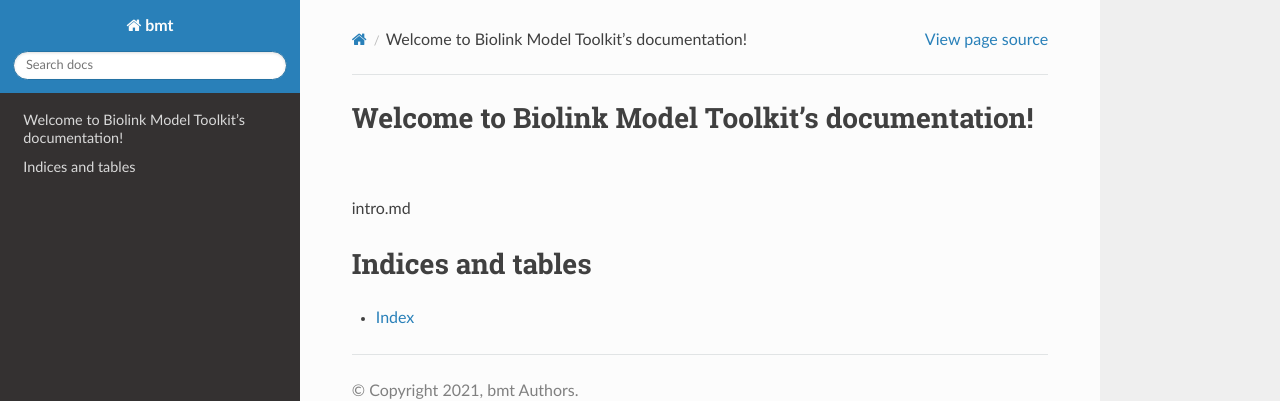
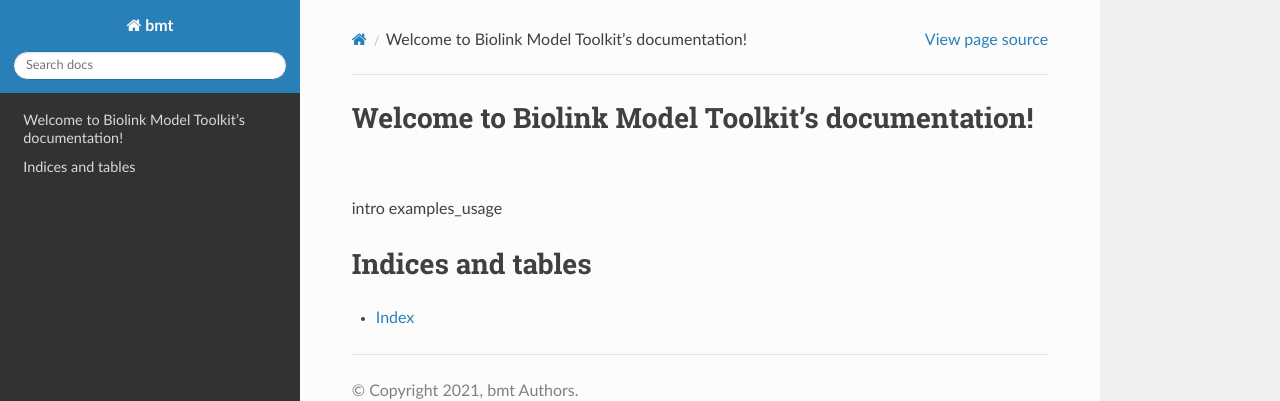
Before and after one commit to biolink/biolink-model-toolkit, a Sphinx documentation site: the page built from docs/index.rst, in a window 1280 px wide. Shown: the top 401 px of the page. Built offline with Sphinx 7.4.7 and the Read the Docs theme 2.0.0, drawn with Linux system fonts in a browser that asks for light colours.

Commit message:
tweaking docs

```diff
--- a/docs/conf.py
+++ b/docs/conf.py
@@ -43,7 +43,7 @@
 # directories to ignore when looking for source files.
 # This pattern also affects html_static_path and html_extra_path.
 exclude_patterns = ['_build', 'Thumbs.db', '.DS_Store']
-
+source_suffix = ['.rst', '.md']
 
 # -- Options for HTML output -------------------------------------------------
 
@@ -51,3 +51,7 @@
 # a list of builtin themes.
 html_theme = 'sphinx_rtd_theme'
 html_static_path = ['_static']
+
+
+# Options for autosectionlabel
+autosectionlabel_prefix_document = True
--- a/docs/index.rst
+++ b/docs/index.rst
@@ -11,8 +11,8 @@
    :caption: Contents:
 
 
-intro.md
-
+intro
+examples_usage
 
 Indices and tables
 ==================
```
